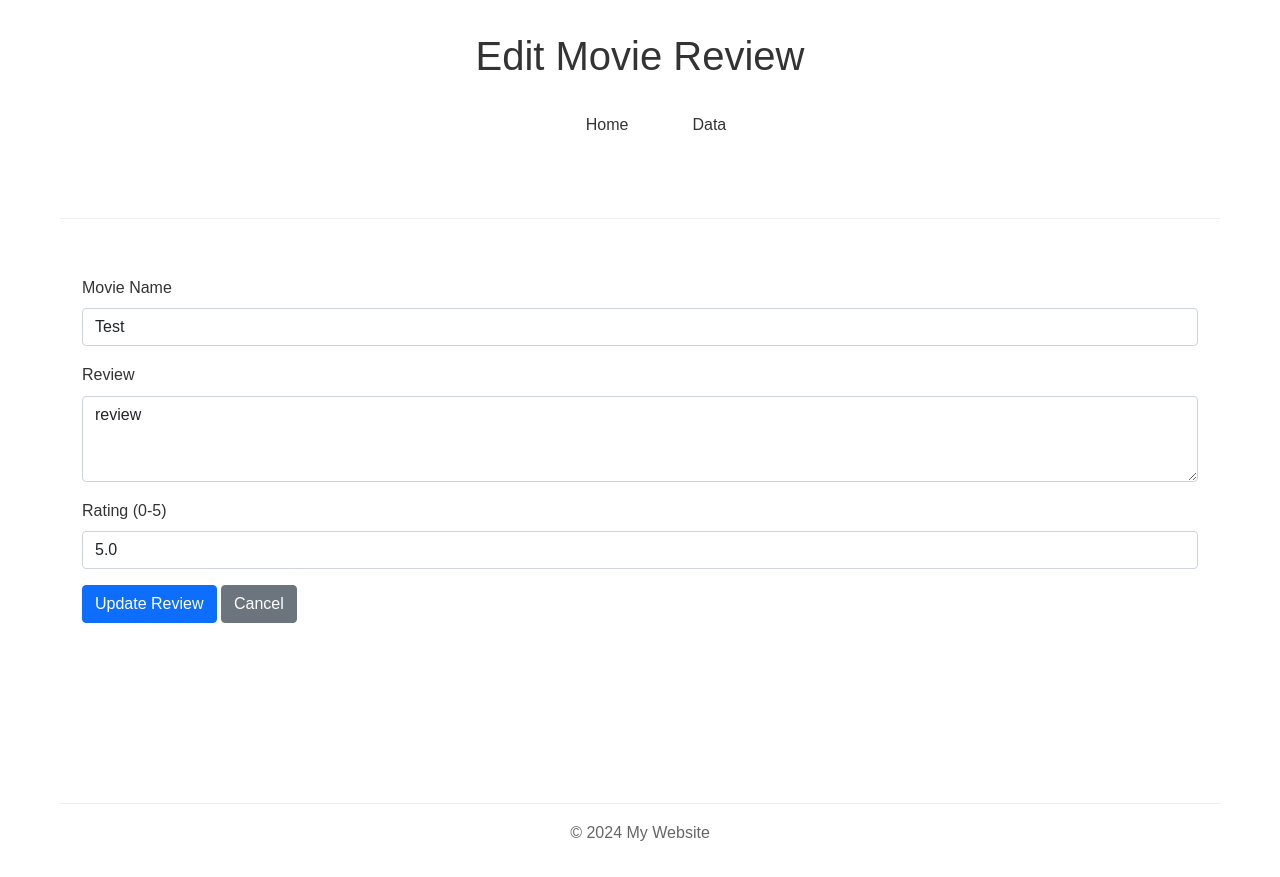
After one commit to admiralorbiter/FlaskStarter, a Flask app: page /edit_review/1 in a window 1280 px wide. The commit adds this page. Run offline with Flask 3, Linux system fonts and the light colour scheme.

Commit message:
update works

```diff
--- a/routes.py
+++ b/routes.py
@@ -28,3 +28,17 @@ def add_review():
         return redirect(url_for('data'))
 
     return render_template('add_review.html')
+
+@app.route('/edit_review/<int:review_id>', methods=['GET', 'POST'])
+def edit_review(review_id):
+    review = MovieReview.query.get_or_404(review_id)
+
+    if request.method == 'POST':
+        review.movie_name = request.form['movie_name']
+        review.review = request.form['review']
+        review.rating = float(request.form['rating'])
+
+        db.session.commit()
+        return redirect(url_for('data'))
+
+    return render_template('edit_review.html', review=review)
--- a/templates/data.html
+++ b/templates/data.html
@@ -24,6 +24,7 @@
                             <th scope="col">Review</th>
                             <th scope="col">Rating</th>
                             <th scope="col">Date Added</th>
+                            <th scope="col">Actions</th>
                         </tr>
                     </thead>
                     <tbody>
@@ -33,6 +34,9 @@
                             <td>{{ review.review }}</td>
                             <td>{{ review.rating }}/5</td>
                             <td>{{ review.time_created.strftime('%Y-%m-%d %H:%M') }}</td>
+                            <td>
+                                <a href="{{ url_for('edit_review', review_id=review.id) }}" class="btn btn-sm btn-primary">Edit</a>
+                            </td>
                         </tr>
                         {% endfor %}
                     </tbody>
--- /dev/null
+++ b/templates/edit_review.html
@@ -0,0 +1,42 @@
+<!DOCTYPE html>
+<html lang="en">
+<head>
+    <meta charset="UTF-8">
+    <meta name="viewport" content="width=device-width, initial-scale=1.0">
+    <title>Edit Movie Review</title>
+    <link href="https://cdn.jsdelivr.net/npm/bootstrap@5.0.2/dist/css/bootstrap.min.css" rel="stylesheet" integrity="sha384-EVSTQN3/azprG1Anm3QDgpJLIm9Nao0Yz1ztcQTwFspd3yD65VohhpuuCOmLASjC" crossorigin="anonymous">
+    <link rel="stylesheet" href="{{ url_for('static', filename='styles.css') }}">
+</head>
+<body>
+    <header>
+        <h1>Edit Movie Review</h1>
+        {% include 'nav.html' %}
+    </header>
+
+    <main class="container mt-4">
+        <form method="POST" action="{{ url_for('edit_review', review_id=review.id) }}">
+            <div class="mb-3">
+                <label for="movie_name" class="form-label">Movie Name</label>
+                <input type="text" class="form-control" id="movie_name" name="movie_name" value="{{ review.movie_name }}" required>
+            </div>
+
+            <div class="mb-3">
+                <label for="review" class="form-label">Review</label>
+                <textarea class="form-control" id="review" name="review" rows="3" required>{{ review.review }}</textarea>
+            </div>
+
+            <div class="mb-3">
+                <label for="rating" class="form-label">Rating (0-5)</label>
+                <input type="number" class="form-control" id="rating" name="rating" min="0" max="5" step="0.5" value="{{ review.rating }}" required>
+            </div>
+
+            <button type="submit" class="btn btn-primary">Update Review</button>
+            <a href="{{ url_for('data') }}" class="btn btn-secondary">Cancel</a>
+        </form>
+    </main>
+
+    <footer>
+        <p>&copy; 2024 My Website</p>
+    </footer>
+</body>
+</html>
```
Also changed, not shown: instance/movie_reviews.db.
